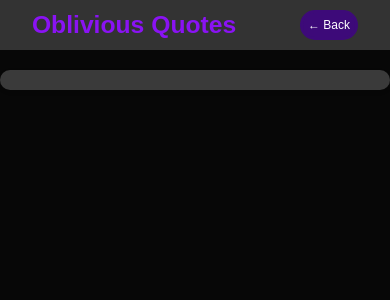
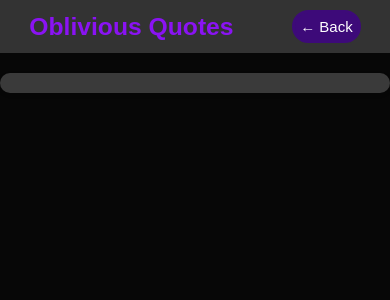
Before and after one commit to Kingk-130303/Oblivious-Quotes, a Flask app: template templates/myquotes.html in a window 390 px wide. Shown: the top 300 px of the page. Run offline with Flask 3, Linux system fonts and the light colour scheme; the template is opened without the code that fills it, so the values that code supplies are empty; parts of the project's set-up code (start-up, migrations or seed data) failed here and were passed over.

Commit message:
Updated css

```diff
--- a/static/homepage.css
+++ b/static/homepage.css
@@ -254,5 +254,6 @@ body {
      }
      #myquotes-button,#logout-button,#login-button {
       padding: 5px 5px;
+      font-size: 15px;
      }
  }
--- a/static/myquotes.css
+++ b/static/myquotes.css
@@ -108,6 +108,6 @@ h1 {
 
     #remove-button, #back-button {
         padding: 5px 5px;
-        font-size: 12px;
+        font-size: 15px;
     }
 }
```
